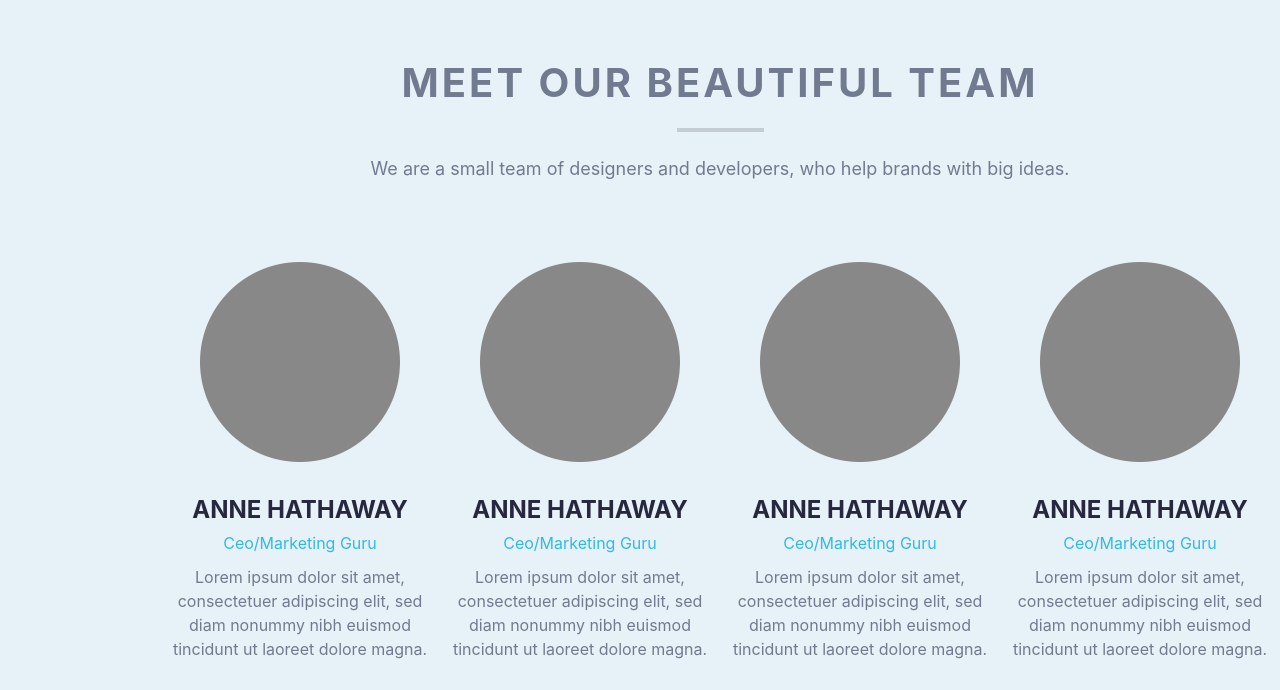
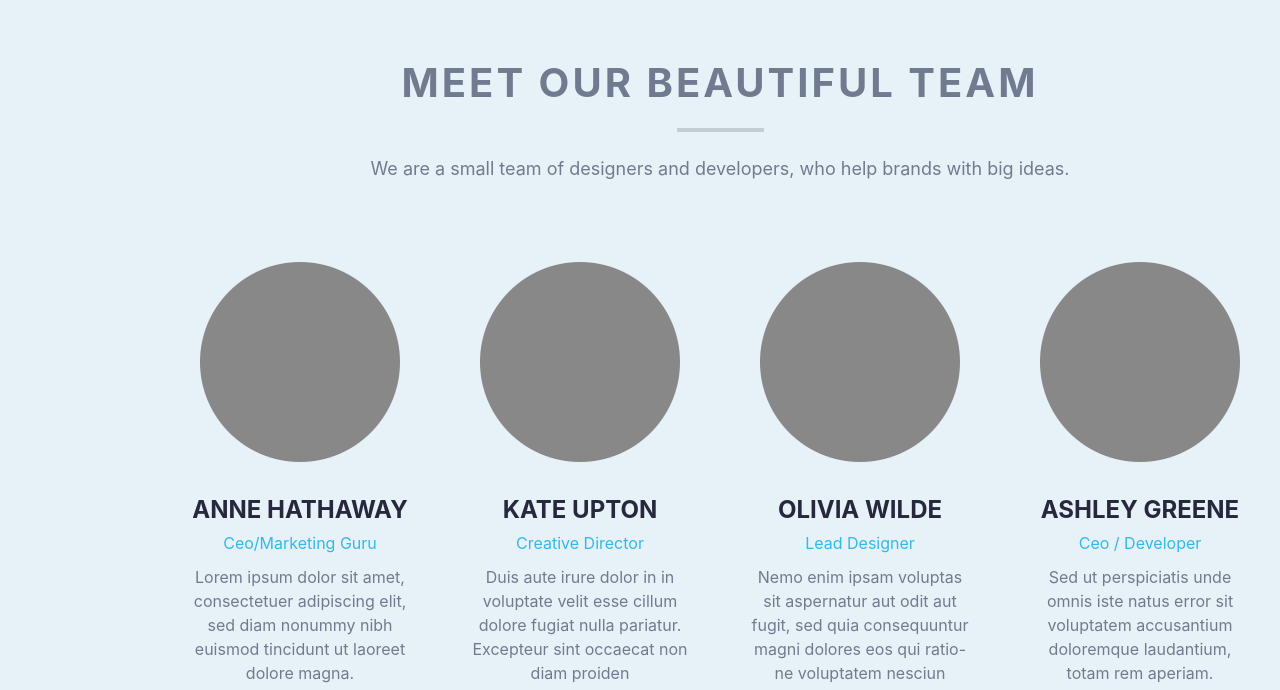
Before and after one commit to xengus/Cuda_portfolio, a plain HTML site: page index.html in a window 1280 px wide. Shown: the part 1362-2052 px from the top of the page. Drawn offline with Linux system fonts and the light colour scheme.

Commit message:
3section done

```diff
--- a/index.html
+++ b/index.html
@@ -39,25 +39,25 @@
     </div>
     <div class='container'>
       <div class="item-container">
-        <img src='/src/images/Flag icon.png'>
+        <img src='/src/images/Flag icon.png' alt='Flag'>
         <h4 class='name_service'>BRANDING</h4>
         <div class="service-descr">Lorem ipsum dolor sit amet,
             consectetuer adipiscing elit, sed diam nonummy nibh</div>
       </div>
       <div class="item-container">
-        <img src='/src/images/Crayon_icon.png' class='crayon_img'>
+        <img src='/src/images/Crayon_icon.png' class='crayon_img' alt='crayon'>
         <h4 class='name_service'>DESIGN</h4>
         <div class="service-descr">Sed ut perspiciatis unde <br>
            omnis iste natus error sit <br> voluptatem</div>
       </div>
       <div class="item-container">
-        <img src='/src/images/Gears_icon.png'>
+        <img src='/src/images/Gears_icon.png' alt='gears'>
         <h4 class='name_service'>DEVELOPMENT</h4>
         <div class="service-descr">At vero eos et accusamus et iusto
            odio dignissimos qui blanditiis praesentium.</div>
       </div>
       <div class="item-container">
-        <img src='/src/images/Rocket_icon.png' class='rocket_img'>
+        <img src='/src/images/Rocket_icon.png' class='rocket_img' alt='rocket'>
         <h4 class='name_service'>ROCKET SCIENCE</h4>
         <div class="service-descr">Et harum quidem rerum est et expedita
           distinctio. Nam libero tempore.</div>
@@ -76,9 +76,9 @@
         <img src='/src/images/avatar.png'>
         <h3>ANNE HATHAWAY</h3>
         <div class="status">Ceo/Marketing Guru</div>
-        <p>Lorem ipsum dolor sit amet,
-            consectetuer adipiscing elit, sed diam nonummy nibh euismod tincidunt ut
-             laoreet dolore magna.</p>
+        <p>Lorem ipsum dolor sit amet, <br>
+            consectetuer adipiscing elit,<br> sed diam nonummy nibh<br> euismod tincidunt ut
+             laoreet<br> dolore magna.</p>
         <div class="social_icons">
           <img src='src/images/Fb_icon.png' alt='facebook'>
           <img src='src/images/Twitter_icon.png' alt='twitter'>
@@ -88,13 +88,10 @@
       </div>
       <div class="item-container">
           <img src='/src/images/avatar.png'>
-          <h3>ANNE HATHAWAY</h3>
-          <div class="status">Ceo/Marketing Guru</div>
-          <p>Lorem ipsum dolor sit amet,
-              consectetuer adipiscing elit, sed diam nonummy nibh euismod tincidunt ut
-               laoreet dolore magna.</p>
+          <h3>KATE UPTON</h3>
+          <div class="status">Creative Director</div>
+          <p>Duis aute irure dolor in in <br> voluptate velit esse cillum <br> dolore fugiat nulla pariatur.<br> Excepteur sint occaecat non<br> diam proiden</p>
           <div class="social_icons">
-            <img src='src/images/Fb_icon.png' alt='facebook'>
             <img src='src/images/Twitter_icon.png' alt='twitter'>
             <img src='src/images/LinkedIn_icon.png' alt='LinkIn'>
             <img src='src/images/Mail_icon.png' alt='Maleru'>
@@ -102,11 +99,9 @@
         </div>
       <div class="item-container">
         <img src='/src/images/avatar.png'>
-        <h3>ANNE HATHAWAY</h3>
-        <div class="status">Ceo/Marketing Guru</div>
-        <p>Lorem ipsum dolor sit amet,
-            consectetuer adipiscing elit, sed diam nonummy nibh euismod tincidunt ut
-             laoreet dolore magna.</p>
+        <h3>OLIVIA WILDE</h3>
+        <div class="status">Lead Designer</div>
+        <p>Nemo enim ipsam voluptas<br> sit aspernatur aut odit aut<br> fugit, sed quia consequuntur<br> magni dolores eos qui ratio-<br>ne voluptatem nesciun</p>
         <div class="social_icons">
           <img src='src/images/Fb_icon.png' alt='facebook'>
           <img src='src/images/Twitter_icon.png' alt='twitter'>
@@ -115,19 +110,16 @@
         </div>
       </div>
       <div class="item-container">
-          <img src='/src/images/avatar.png'>
-          <h3>ANNE HATHAWAY</h3>
-          <div class="status">Ceo/Marketing Guru</div>
-          <p>Lorem ipsum dolor sit amet,
-              consectetuer adipiscing elit, sed diam nonummy nibh euismod tincidunt ut
-               laoreet dolore magna.</p>
-          <div class="social_icons">
-            <img src='src/images/Fb_icon.png' alt='facebook'>
-            <img src='src/images/Twitter_icon.png' alt='twitter'>
-            <img src='src/images/LinkedIn_icon.png' alt='LinkIn'>
-            <img src='src/images/Mail_icon.png' alt='Maleru'>
-          </div>
+        <img src='/src/images/avatar.png'>
+        <h3>ASHLEY GREENE</h3>
+        <div class="status">Ceo / Developer</div>
+        <p>Sed ut perspiciatis unde<br> omnis iste natus error sit<br> voluptatem accusantium<br> doloremque laudantium,<br> totam rem aperiam.</p>
+        <div class="social_icons">
+          <img src='src/images/Fb_icon.png' alt='facebook'>
+          <img src='src/images/Twitter_icon.png' alt='twitter'>
+          <img src='src/images/Mail_icon.png' alt='Maleru'>
         </div>
+      </div>
 
 
 
```
